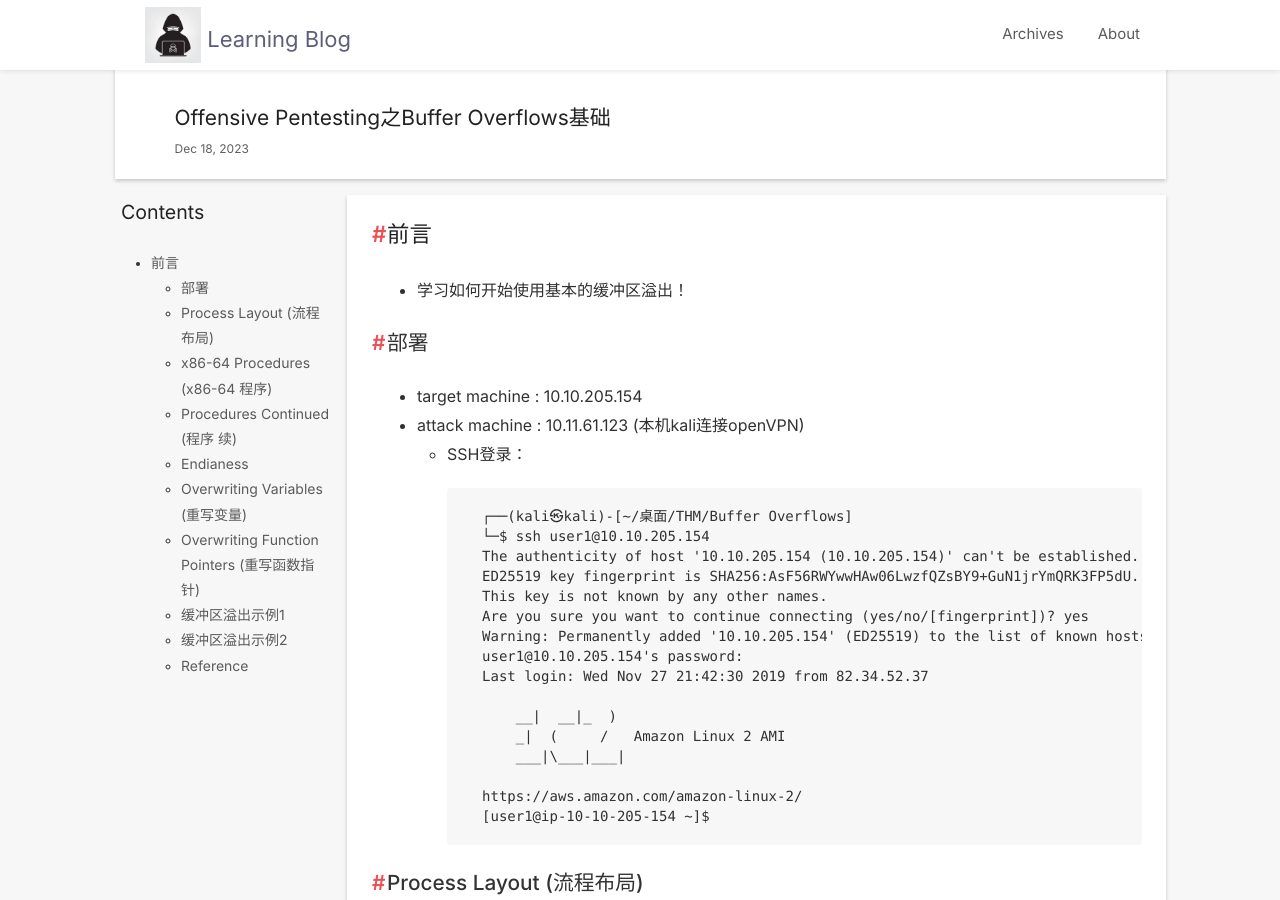
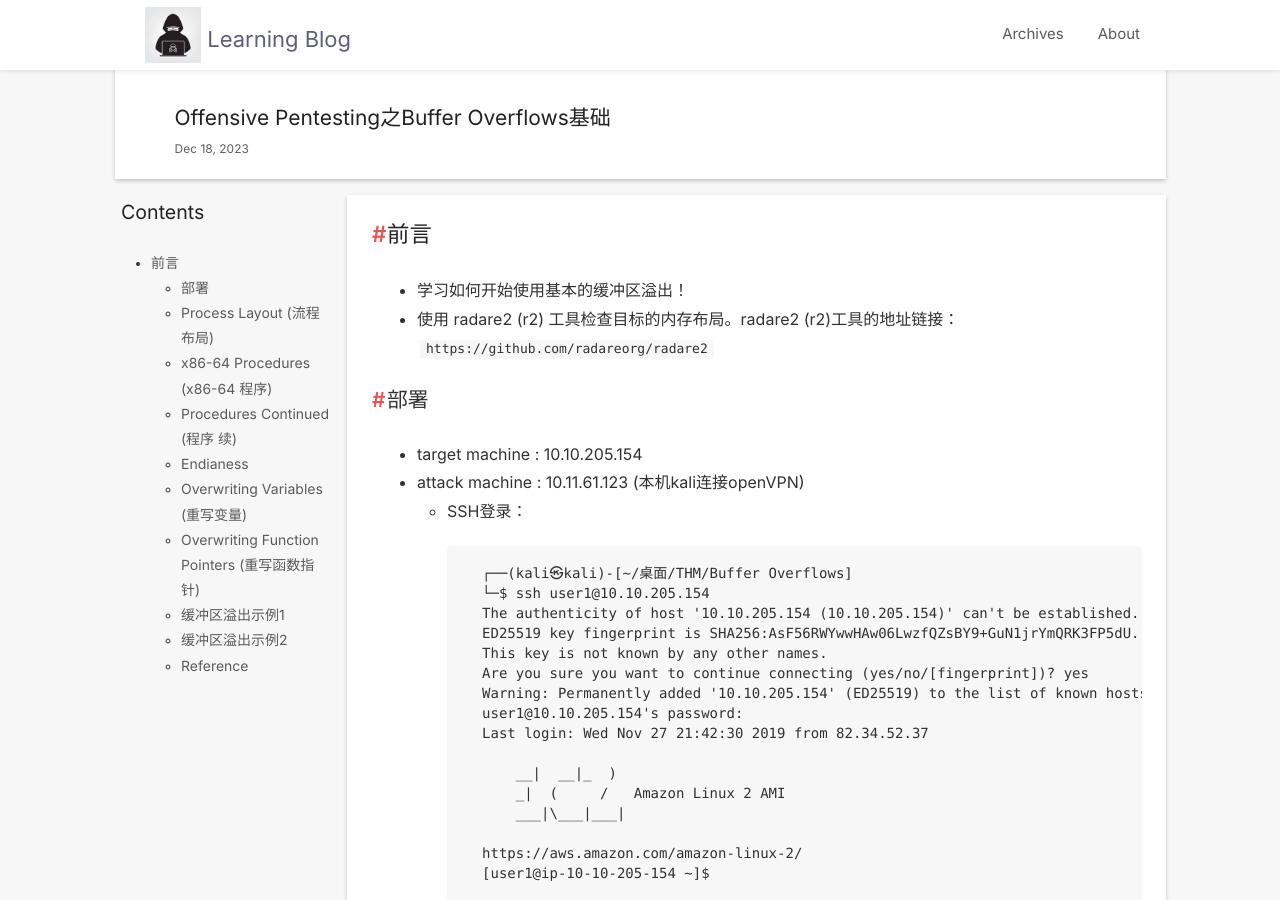
Before and after one commit to JWlovelearning/JWlovelearning.github.io, a Jekyll site: the page built from _posts/2023-12-17-post.md, in a window 1280 px wide and 900 px high. Built offline with Jekyll 4.4.1, drawn with Linux system fonts in a browser that asks for light colours; nearby versions of some CDN libraries; comment, search, counter and statistics services are not loaded.

Commit message:
Update 2023-12-17-post.md

```diff
--- a/_posts/2023-12-17-post.md
+++ b/_posts/2023-12-17-post.md
@@ -14,6 +14,8 @@ icon: note
 # 前言
 
 + 学习如何开始使用基本的缓冲区溢出！
+
++ 使用 radare2 (r2) 工具检查目标的内存布局。radare2 (r2)工具的地址链接：``https://github.com/radareorg/radare2``
 
 ## 部署
 
```
